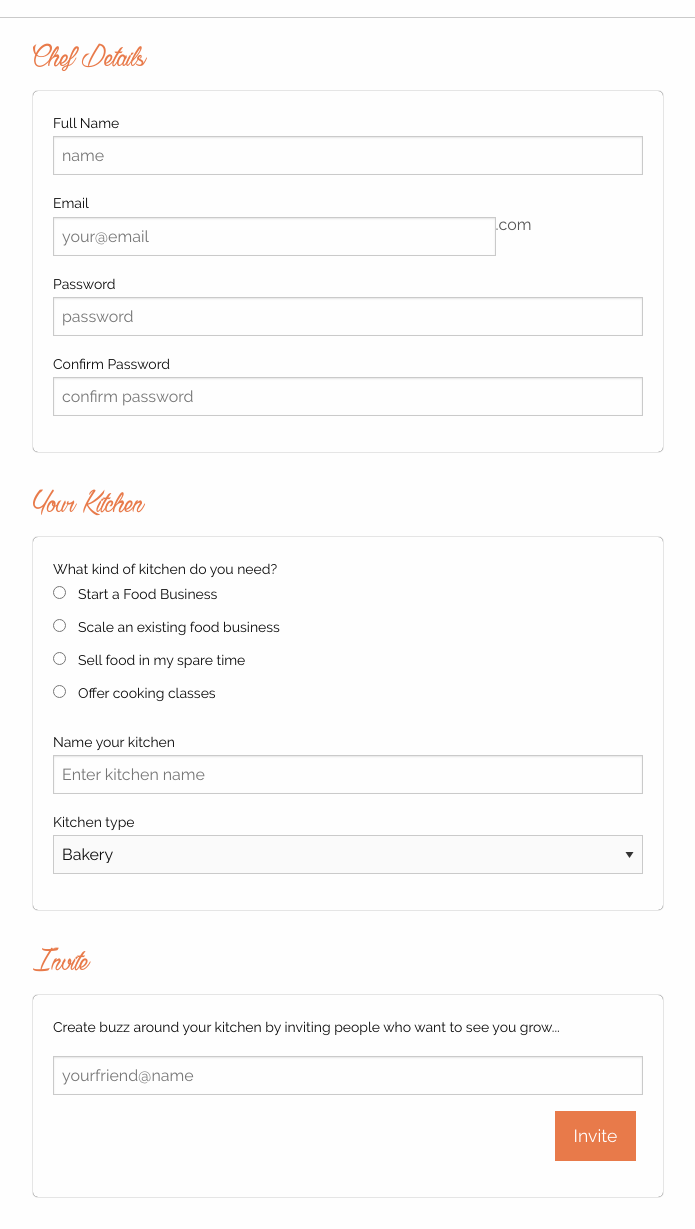
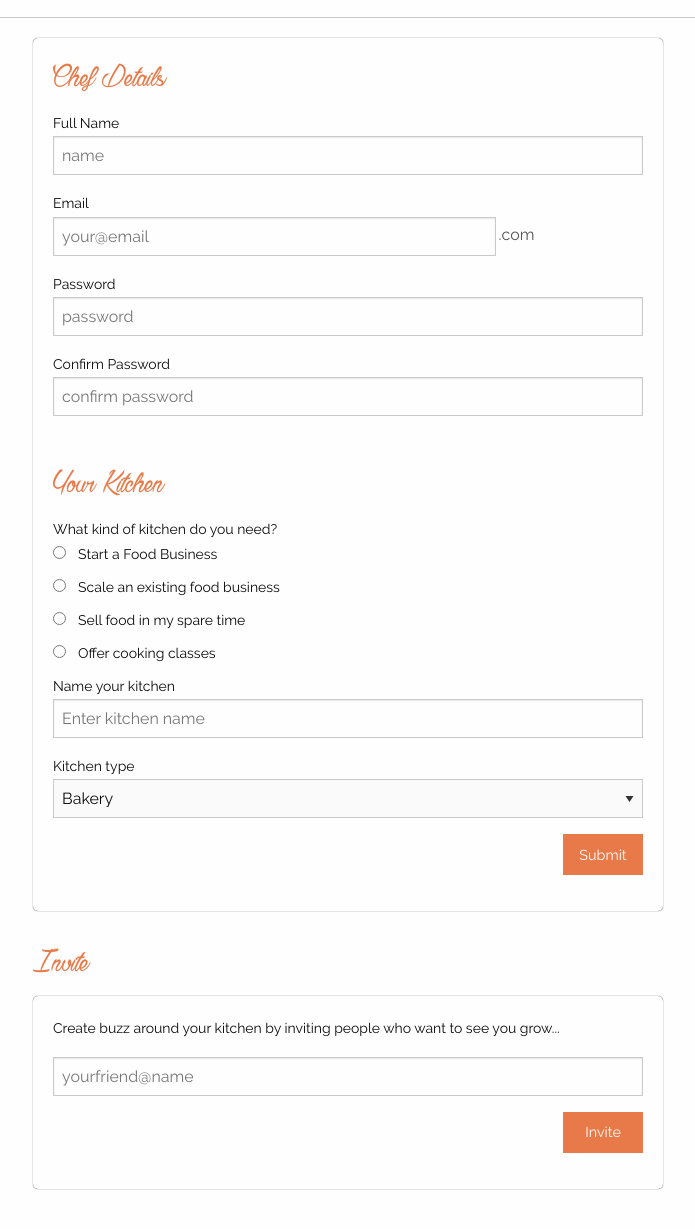
Before and after one commit to DishiCommunity/ChefRegistration, a plain HTML site: page index.html in a window 1280 px wide. Shown: the part 62-1291 px from the top of the page, without its empty margins (277-972 px from the left). Drawn offline with nearby package versions, Linux system fonts and the light colour scheme; files that its build step writes are made by us from their sources.

Commit message:
Slight changes

```diff
--- a/foundation/css/app.css
+++ b/foundation/css/app.css
@@ -17,6 +17,10 @@ hr {
     overflow: auto;
 }
 
+#com {
+    height: 39px;
+    padding: 10px 0 0 3px;
+}
 .clear {
     clear: both;
 }
@@ -28,7 +32,8 @@ h5 {
 }
 
 
-.invite {
-    margin-left: 37px;
-    font-size: 1.1rem;
+.submit, .invite {
+    width: 80px;
+    margin-left: 45px;
+    font-size: 1.rem;
 }
--- a/index.html
+++ b/index.html
@@ -29,10 +29,10 @@
     <div id="inside-forms" class="row center-h">
 
         <!-- STEP 1 -->
-        <div id="step1" class="row form-row">
-        <h5> Chef Details </h5>
+        <div class="row form-row">
 
         <form class="round-plain">
+            <h5> Chef Details </h5>
             <div class="row">
 
                 <!--name-->
@@ -49,7 +49,7 @@
                         <div class="small-9 columns">
                           <input type="text" placeholder="your@email" />
                         </div>
-                    <div class="small-3 columns">
+                        <div id="com" class="small-3 columns">
                           <span class="postfix">.com</span>
                         </div>
                       </div>
@@ -69,17 +69,13 @@
                     <input type="text" placeholder="confirm password" />
                   </label>
                 </div>
-        </div> <!-- row end --->
-        </form>
-        </div><!-- step 1 end -->
+
+            </div><!-- Chef Details end -->
             <br>
             <br>
 
             <!-- STEP 2 -->
-        <div id="step2" class="row form-row">
             <h5> Your Kitchen </h5>
-
-        <form class="round-plain">
             <div class="row">
                 <div class="large-6 columns">
                     <label>What kind of kitchen do you need?</label>
@@ -104,9 +100,8 @@
                     <label for="CookingClasses">Offer cooking classes</label>
                     <br>
                 </div>
-            </div>
                 <br>
-            <div class="row">
+
                 <!-- choose kitchen name -->
                 <div class="small-12 columns">
                     <label>Name your kitchen
@@ -126,9 +121,14 @@
                   </label>
                 </div>
 
+                <!--Submit Button -->
+                <div class="small-3 .small-offset-9 columns">
+                    <a href="#" class="button submit orange-bg">Submit</a>
                 </div>
-        </form>
-        </div><!-- step 2 end -->
+            </div> <!-- Your Kitchen end -->
+
+        </form> <!-- Form end -->
+        </div><!-- Form end -->
         <br>
         <br>
 
```
Lines whose indentation alone changed are shown as unchanged.
